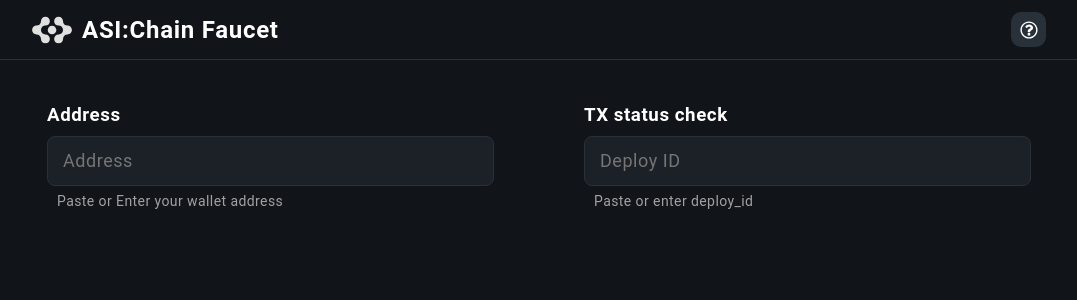
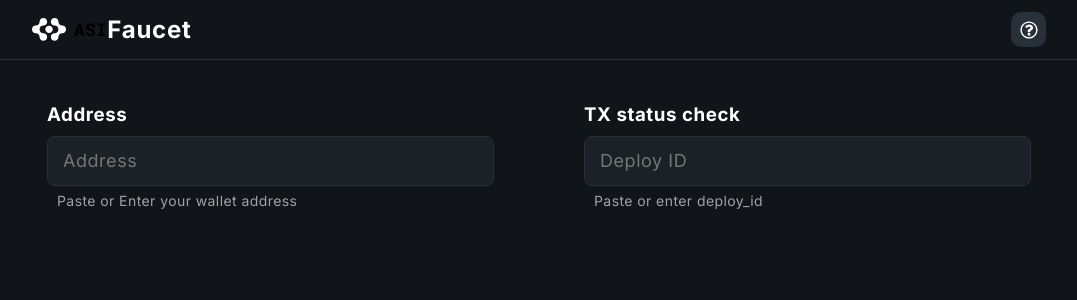
Before and after one commit to asi-alliance/asi-chain-faucet, a React (Vite) app in the folder web/: page / in a window 1280 px wide. Shown: the top 300 px of the page, without its empty margins (101-1178 px from the left). Built offline with nearby package versions, Linux system fonts and the light colour scheme; no server answers.

Commit message:
[AS-263]: make new logo and font styles

```diff
--- a/web/src/components/Header/index.tsx
+++ b/web/src/components/Header/index.tsx
@@ -1,5 +1,5 @@
 import UserManual from "@components/UserManual";
-import AsiLogoSrc from "@assets/images/asi_logo.svg";
+import Logo from "@components/Logo";
 import { type ReactElement } from "react";
 import "./style.css";
 
@@ -8,11 +8,9 @@
         <header>
             <div className="content-container">
                 <div className="header-content">
-                    <div className="header-logo">
-                        <img src={AsiLogoSrc} alt="asi-logo" />
-                    </div>
+                    <Logo size="medium" showText={true} />
                     <h2>
-                        ASI:Chain Faucet
+                        Faucet
                     </h2>
                     <UserManual />
                 </div>
--- /dev/null
+++ b/web/src/components/Logo.tsx
@@ -0,0 +1,86 @@
+import React from 'react';
+
+interface LogoProps {
+  showText?: boolean;
+  size?: 'small' | 'medium' | 'large';
+  className?: string;
+}
+
+const Logo: React.FC<LogoProps> = ({
+  showText = true,
+  size = 'medium',
+  className
+}) => {
+  const getSizeStyles = () => {
+    switch (size) {
+      case 'small':
+        return {
+          svgSize: { width: 24, height: 16 },
+          textSize: '14px'
+        };
+      case 'large':
+        return {
+          svgSize: { width: 45, height: 30 },
+          textSize: '20px'
+        };
+      default: // medium
+        return {
+          svgSize: { width: 34, height: 23 },
+          textSize: '17.658px'
+        };
+    }
+  };
+
+  const { svgSize, textSize } = getSizeStyles();
+
+  return (
+    <div
+      className={`logo-container ${className || ''}`}
+      style={{
+        display: 'flex',
+        alignItems: 'center',
+        gap: '8px'
+      }}
+    >
+      <svg
+        width={svgSize.width}
+        height={svgSize.height}
+        viewBox="0 0 34 23"
+        fill="none"
+        xmlns="http://www.w3.org/2000/svg"
+        style={{ flexShrink: 0 }}
+      >
+        <path
+          d="M0 11.3792C0 9.28467 1.697 7.58562 3.79157 7.58562C5.88615 7.58562 7.58554 5.88827 7.58554 3.7937C7.58554 1.69947 9.28458 7.82013e-05 11.3792 7.82013e-05C13.4737 7.82013e-05 15.1707 1.69947 15.1707 3.7937C15.1707 5.88827 13.4737 7.58562 11.3792 7.58562C9.28458 7.58562 7.58554 9.28467 7.58554 11.3792C7.58554 13.4738 9.28458 15.1708 11.3792 15.1708C13.4737 15.1708 15.1707 16.8702 15.1707 18.9648C15.1707 21.059 13.4737 22.7563 11.3792 22.7563C9.28458 22.7563 7.58554 21.059 7.58554 18.9648C7.58554 16.8702 5.88615 15.1708 3.79157 15.1708C1.697 15.1708 0 13.4738 0 11.3792Z"
+          fill="currentColor"
+        />
+        <path
+          d="M34.0001 11.3772C34.0001 13.4718 32.3031 15.1708 30.2085 15.1708C28.1139 15.1708 26.4149 16.8682 26.4149 18.9627C26.4149 21.057 24.7155 22.7563 22.6209 22.7563C20.5263 22.7563 18.8293 21.057 18.8293 18.9627C18.8293 16.8682 20.5263 15.1708 22.6209 15.1708C24.7155 15.1708 26.4149 13.4718 26.4149 11.3772C26.4149 9.28262 24.7155 7.58562 22.6209 7.58562C20.5263 7.58562 18.8293 5.88623 18.8293 3.79165C18.8293 1.69742 20.5263 7.82013e-05 22.6209 7.82013e-05C24.7155 7.82013e-05 26.4149 1.69742 26.4149 3.79165C26.4149 5.88623 28.1139 7.58562 30.2085 7.58562C32.3031 7.58562 34.0001 9.28262 34.0001 11.3772Z"
+          fill="currentColor"
+        />
+        <path
+          d="M17.036 15.0063C19.0716 15.0063 20.7218 13.3561 20.7218 11.3205C20.7218 9.28455 19.0716 7.63426 17.036 7.63426C15 7.63426 13.3501 9.28455 13.3501 11.3205C13.3501 13.3561 15 15.0063 17.036 15.0063Z"
+          fill="currentColor"
+        />
+      </svg>
+      {showText && (
+        <span
+          className="logo-text"
+          style={{
+            color: 'var(--Primary-Black, #000)',
+            fontFamily: '"Roboto Mono", monospace',
+            fontSize: textSize,
+            fontStyle: 'normal',
+            fontWeight: 700,
+            lineHeight: 'normal',
+            userSelect: 'none'
+          }}
+        >
+          ASI
+        </span>
+      )}
+    </div>
+  );
+};
+
+export default Logo;
--- a/web/src/domains/Theme/style.css
+++ b/web/src/domains/Theme/style.css
@@ -1,3 +1,7 @@
+/* Import fonts for consistency */
+@import url('https://fonts.googleapis.com/css2?family=Inter:wght@100;200;300;400;500;600;700;800;900&display=swap');
+@import url('https://fonts.googleapis.com/css2?family=Roboto+Mono:wght@400;700&display=swap');
+
 :root {
   --primary-color: #28313a;
   --secondary-color: #1b2127;
@@ -6,8 +10,20 @@
   --success-color: #54a364;
   --error-color: #e45e5e;
   --text-color: #ffffff;
-  --font-family: 'Roboto', sans-serif;
+  --font-family: 'Inter', -apple-system, BlinkMacSystemFont, 'Segoe UI', 'Roboto', sans-serif;
+  --font-family-mono: 'Roboto Mono', monospace;
   --default-animation-duration: .3s;
+
+  --font-size-xs: 12px;
+  --font-size-sm: 14px;
+  --font-size-base: 16px;
+  --font-size-lg: 18px;
+  --font-size-xl: 20px;
+  --font-size-2xl: 24px;
+  --font-size-3xl: 30px;
+  --font-size-4xl: 36px;
+
+  --logo-text-size: 17.658px;
 }
 
 * {
```
